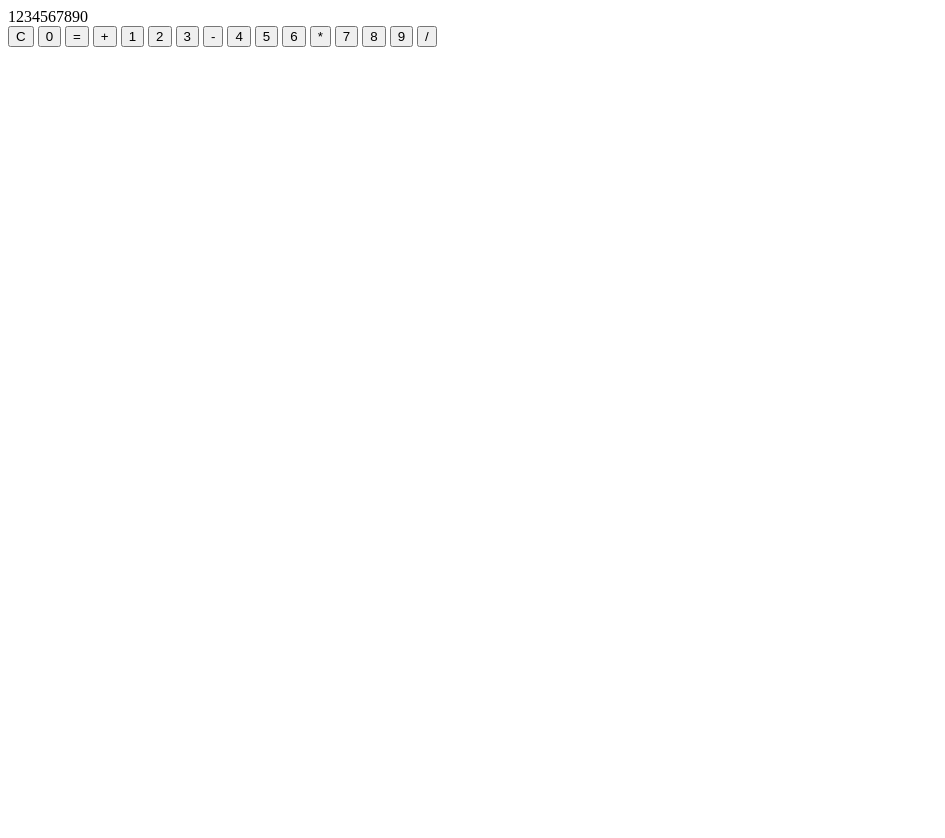
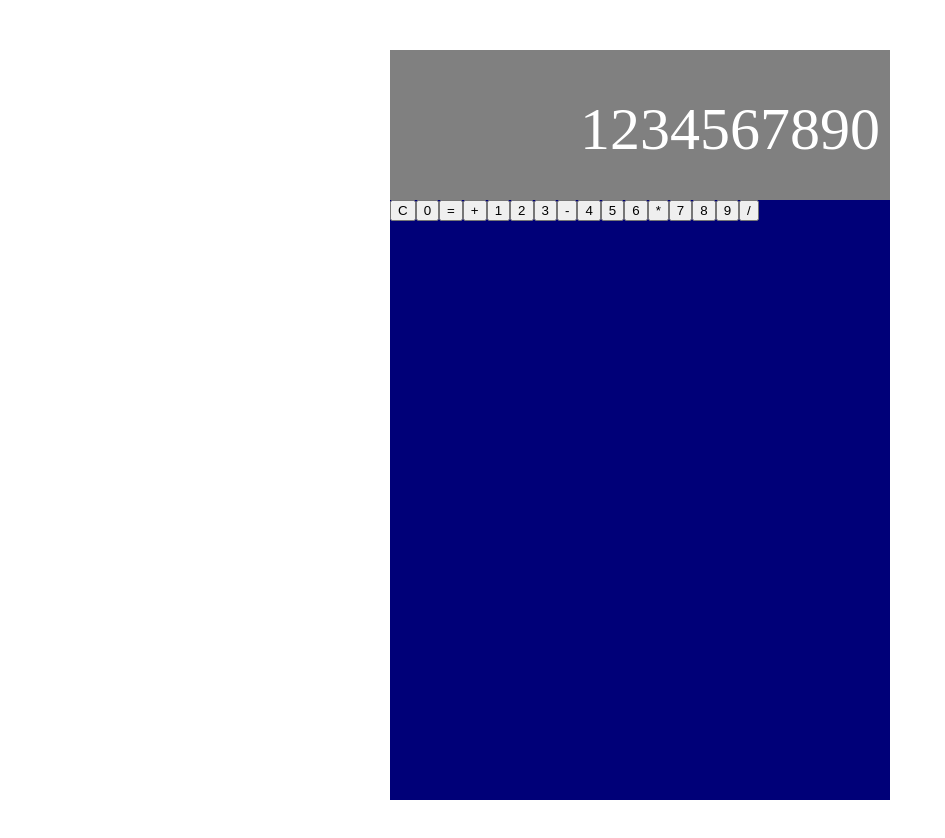
Before and after one commit to Nargroth108/calculator, a plain HTML site: page index.html in a window 1280 px wide. Shown: the whole page, without its empty margins (0-945 px from the left). Before the commit the page ends 800 px from the top, so only its background shows below. Drawn offline with Linux system fonts and the light colour scheme.

Commit message:
Formats display
Text right size and color, aligned well

```diff
--- a/index.html
+++ b/index.html
@@ -7,9 +7,9 @@
     <link rel="stylesheet" href="style.css">
 </head>
 <body>
-    <div id="container">
-        <div id="display">1234567890</div>
-        <div id="btn-container">
+    <div class="container">
+        <div class="calculator-display">1234567890</div>
+        <div class="btn-container">
             <button>C</button>
             <button>0</button>
             <button>=</button>
--- a/style.css
+++ b/style.css
@@ -0,0 +1,21 @@
+.container {
+    width: 500px;
+    height: 750px;
+    margin: 50px auto;
+    background-color: rgb(0, 0, 120);
+}
+
+.calculator-display {
+    box-sizing: border-box;
+    background-color: grey;
+    color: white;
+    height: 150px;
+    font-size: 60px;
+    text-align: right;
+    padding: 45px 10px;
+}
+
+.btn-container {
+    display: flex;
+
+}
```
